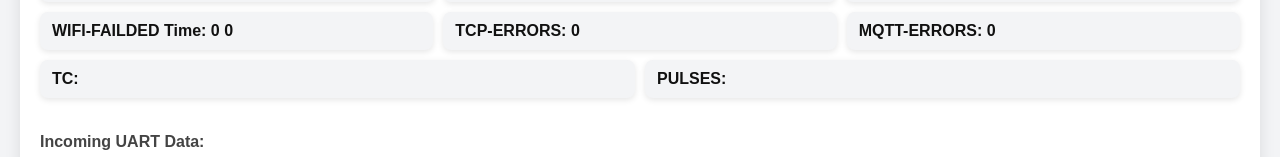
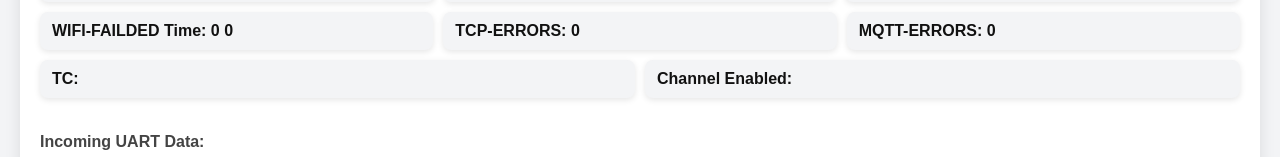
Before and after one commit to siddhiGvc2/Kwikay_Uart_Monitor, a React (Create React App) app: page / in a window 1280 px wide. Shown: the part 300-457 px from the top of the page. Built offline with nearby package versions, Linux system fonts and the light colour scheme.

Commit message:
removed lastTc & lastPulses

```diff
--- a/src/App.js
+++ b/src/App.js
@@ -217,7 +217,7 @@ export default function App() {
 
       });
     }
-    else if(data.startsWith("*TC,"))
+    else if(data.startsWith("*TC"))
     {
       setDeviceInfo((prev) => ({
         ...prev,
@@ -501,7 +501,7 @@ let uartBuffer = "";
              <strong>TC:</strong> {deviceInfo.tc || ""}
            </div>
            <div className="info-card2">
-             <strong>PULSES:</strong> {deviceInfo.pulses || ""}
+             <strong>Channel Enabled:</strong> {deviceInfo.pulses || ""}
            </div>
 
         </div>
```
